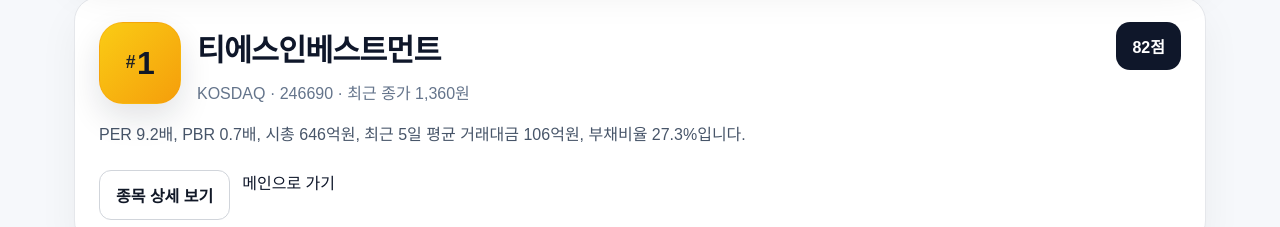
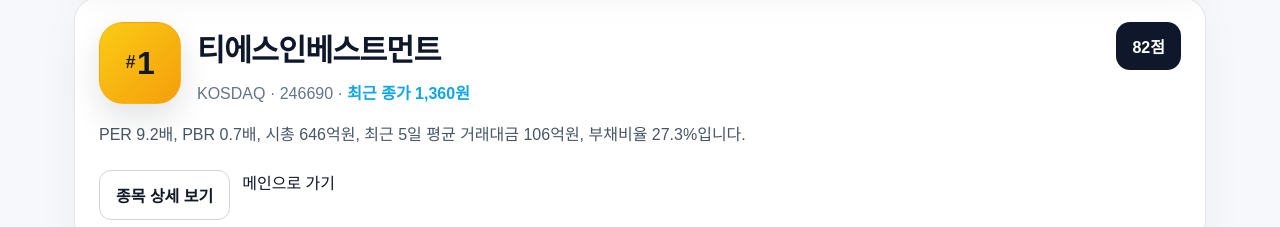
Before and after one commit to DcoyA/screener, a Next.js app: page /ranking in a window 1280 px wide. Shown: the part 457-684 px from the top of the page. Built offline with nearby package versions, Linux system fonts and the light colour scheme.

Commit message:
Update page.js

```diff
--- a/app/ranking/page.js
+++ b/app/ranking/page.js
@@ -148,9 +148,12 @@ export default function RankingPage() {
 
                     <div className="titleBlock">
                       <h2>{renderHighlightedName(stock.name, searchTerm)}</h2>
-                      <p className="stockCode">
-                        {stock.market} · {stock.code} · 최근 종가 {formatPrice(stock.metrics?.closePrice)}
-                      </p>
+                        <p className="stockCode">
+                          {stock.market} · {stock.code} ·{" "}
+                          <span className="priceInline">
+                            최근 종가 {formatPrice(stock.metrics?.closePrice)}
+                          </span>
+                        </p>
                     </div>
                   </div>
 
@@ -188,6 +191,10 @@ export default function RankingPage() {
       </main>
 
       <style jsx>{`
+        .priceInline {
+          color: #0ea5e9;
+          font-weight: 900;
+        }
         .container {
           max-width: 1180px;
           margin: 0 auto;
```
